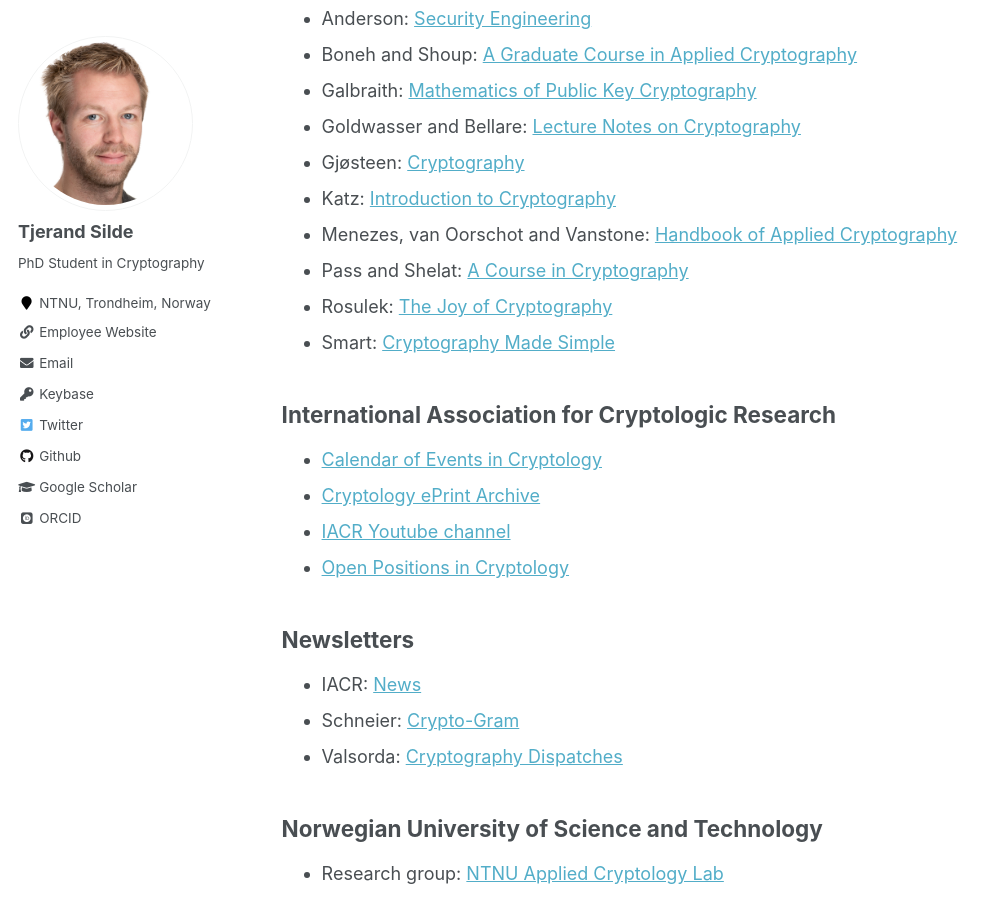
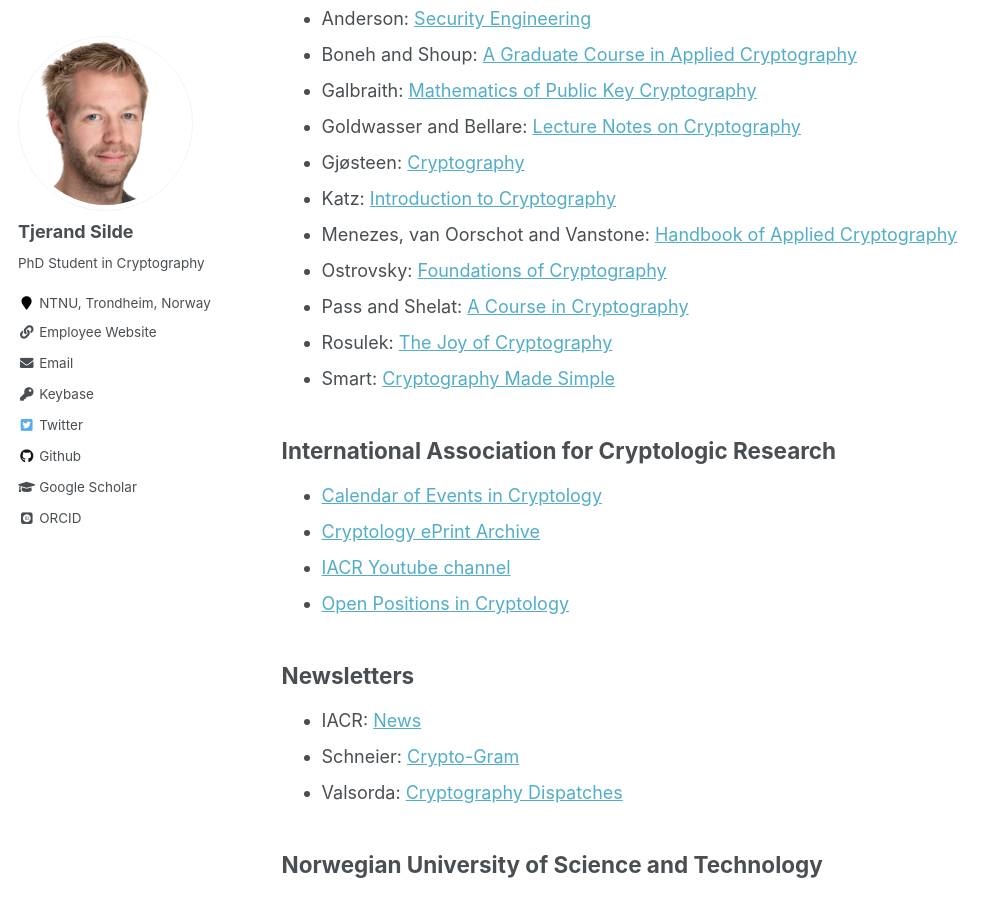
Before and after one commit to tjesi/tjesi.github.io, a Jekyll site: the page built from _pages/resources.md, in a window 1280 px wide and 900 px high, scrolled down 573 px. Shown: the whole window, without its empty margins (0-1002 px from the left). Built offline with Jekyll 4.4.1, drawn with Linux system fonts in a browser that asks for light colours; some web fonts are replaced.

Commit message:
Update resources.md

```diff
--- a/_pages/resources.md
+++ b/_pages/resources.md
@@ -25,6 +25,7 @@ Cohen: [Cryptography Online Talks Calendar](https://www.ccs.neu.edu/~rancohen/cr
 - Gjøsteen: [Cryptography](https://wiki.math.ntnu.no/tma4160/notes)
 - Katz: [Introduction to Cryptography](http://www.cs.umd.edu/~jkatz/crypto/s18/lectures.html)
 - Menezes, van Oorschot and Vanstone: [Handbook of Applied Cryptography](http://cacr.uwaterloo.ca/hac)
+- Ostrovsky: [Foundations of Cryptography](http://web.cs.ucla.edu/~rafail/PUBLIC/OstrovskyDraftLecNotes2010.pdf)
 - Pass and Shelat: [A Course in Cryptography](https://www.cs.cornell.edu/courses/cs4830/2010fa/lecnotes.pdf)
 - Rosulek: [The Joy of Cryptography](https://web.engr.oregonstate.edu/~rosulekm/crypto)
 - Smart: [Cryptography Made Simple](https://link.springer.com/book/10.1007%2F978-3-319-21936-3)
```
